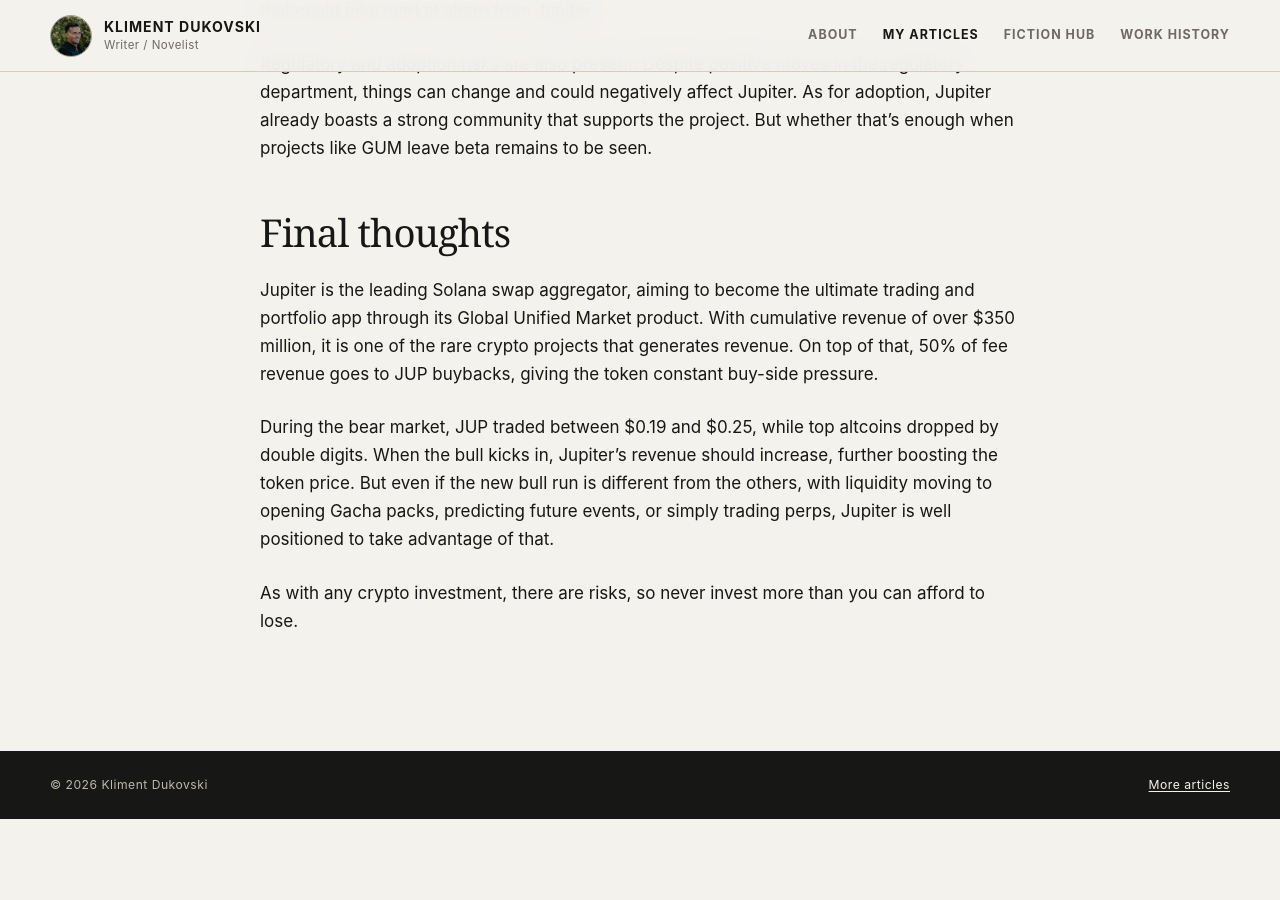
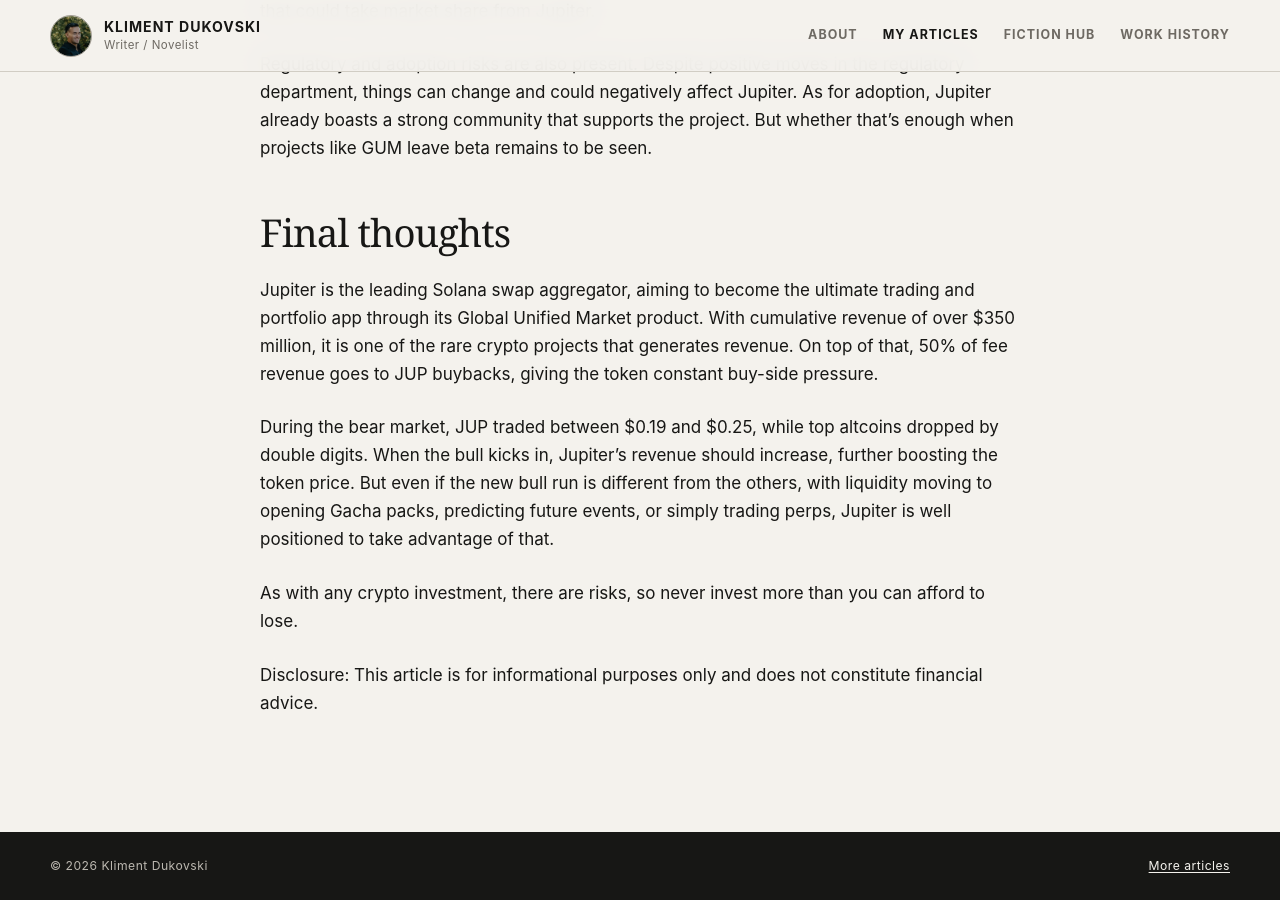
Before and after one commit to kliment-dukovski/kliment-dukovski.github.io, a Jekyll site: the page built from _posts/2026-07-20-jupiter-jup-best-altcoin-next-crypto-cycle.md, in a window 1280 px wide and 900 px high, scrolled down 7726 px. Built offline with Jekyll 4.4.1, drawn with Linux system fonts in a browser that asks for light colours; before the commit the page ends 8545 px from its top, so only the background shows below that.

Commit message:
Update 2026-07-20-jupiter-jup-best-altcoin-next-crypto-cycle.md
added disclaimer

```diff
--- a/_posts/2026-07-20-jupiter-jup-best-altcoin-next-crypto-cycle.md
+++ b/_posts/2026-07-20-jupiter-jup-best-altcoin-next-crypto-cycle.md
@@ -122,3 +122,5 @@ Jupiter is the leading Solana swap aggregator, aiming to become the ultimate tra
 During the bear market, JUP traded between \$0.19 and \$0.25, while top altcoins dropped by double digits. When the bull kicks in, Jupiter’s revenue should increase, further boosting the token price. But even if the new bull run is different from the others, with liquidity moving to opening Gacha packs, predicting future events, or simply trading perps, Jupiter is well positioned to take advantage of that.
 
 As with any crypto investment, there are risks, so never invest more than you can afford to lose.
+
+Disclosure: This article is for informational purposes only and does not constitute financial advice.
```
